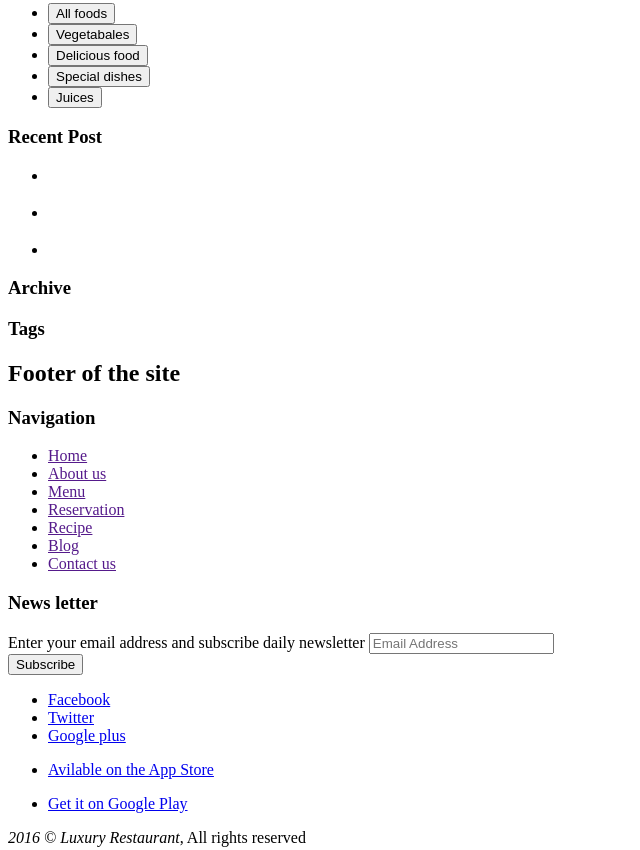
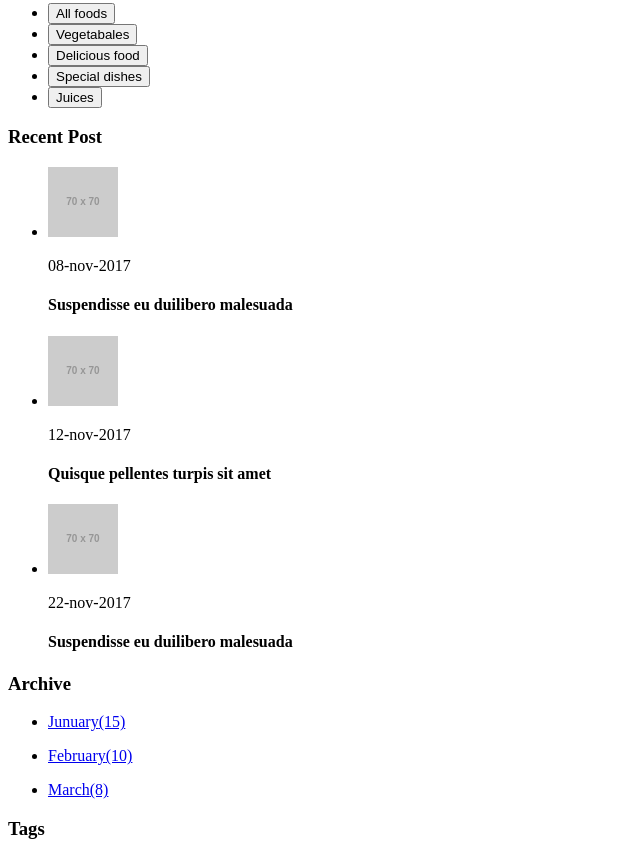
Before and after one commit to kildyashovD/LUXURY-RESTAURANT, a plain HTML site: page blog.html in a window 1280 px wide. Shown: the part 2495-3345 px from the top of the page, without its empty margins (0-640 px from the left). Drawn offline with Linux system fonts and the light colour scheme; placeholder pictures from the web are drawn by us.

Commit message:
Добавил блоки в aside
- добавил posts thumbnail
- добавил archive-posts

```diff
--- a/blog.html
+++ b/blog.html
@@ -200,6 +200,7 @@
 
       <h2 class="visible-hidden">Additional information and filters</h2>
 
+     <!-- CATEGORY FILTER -->
       <div class="container">
         <h3 class="additional-info__header">Category</h3>
         <ul class="additional-info__item category-filter">
@@ -211,21 +212,49 @@
         </ul>
       </div>
 
+      <!-- THUMBNAIL POSTS -->
       <div class="container">
         <h3 class="additional-info__header">Recent Post</h3>
         <div class="additional-info__item">
           <ul class="recent-posts">
 
+            <!-- POST THUMBNAIL 1 -->
             <li class="recent-posts__item">
-              <div class="post-thumbnail"></div>
+              <div class="post-thumbnail">
+                <img src="http://via.placeholder.com/70x70" alt="Post thumbnail" class="post-thumbnail__img">
+                <div class="post-thumbnail__content">
+
+                  <p class="post-thumbnail__date">08-nov-2017</p>
+                  <h4 class="post-thumbnail__header">Suspendisse eu duilibero malesuada</h4>
+
+                </div>
+              </div>
             </li>
 
+            <!-- POST THUMBNAIL 2 -->
             <li class="recent-posts__item">
-              <div class="post-thumbnail"></div>
+              <div class="post-thumbnail">
+                <img src="http://via.placeholder.com/70x70" alt="Post thumbnail" class="post-thumbnail__img">
+                <div class="post-thumbnail__content">
+
+                  <p class="post-thumbnail__date">12-nov-2017</p>
+                  <h4 class="post-thumbnail__header">Quisque pellentes turpis sit amet</h4>
+
+                </div>
+              </div>
             </li>
 
+            <!-- POST THUMBNAIL 3 -->
             <li class="recent-posts__item">
-              <div class="post-thumbnail"></div>
+              <div class="post-thumbnail">
+                <img src="http://via.placeholder.com/70x70" alt="Post thumbnail" class="post-thumbnail__img">
+                <div class="post-thumbnail__content">
+
+                  <p class="post-thumbnail__date">22-nov-2017</p>
+                  <h4 class="post-thumbnail__header">Suspendisse eu duilibero malesuada</h4>
+
+                </div>
+              </div>
             </li>
 
           </ul>
@@ -233,9 +262,25 @@
 
       </div>
 
+      <!-- ARCHIVE POSTS -->
       <div class="container">
         <h3 class="additional-info__header">Archive</h3>
-        <ul class="additional-info__item archive-posts"></ul>
+        <ul class="additional-info__item archive-posts">
+
+          <!-- ARCHIVE POSTS JANUARY -->
+          <li class="archive-posts__item"><a href="#" class="archive-posts__link">
+              <p class="archive-posts__period">Junuary<span class="archive-posts__count">(15)</span></p>
+            </a></li>
+          <!-- ARCHIVE POSTS FEBRUAR -->
+          <li class="archive-posts__item"><a href="#" class="archive-posts__link">
+              <p class="archive-posts__period">February<span class="archive-posts__count">(10)</span></p>
+            </a></li>
+          <!-- ARCHIVE POSTS MARCH -->
+          <li class="archive-posts__item"><a href="#" class="archive-posts__link">
+              <p class="archive-posts__period">March<span class="archive-posts__count">(8)</span></p>
+            </a></li>
+
+        </ul>
       </div>
 
       <div class="container">
```
